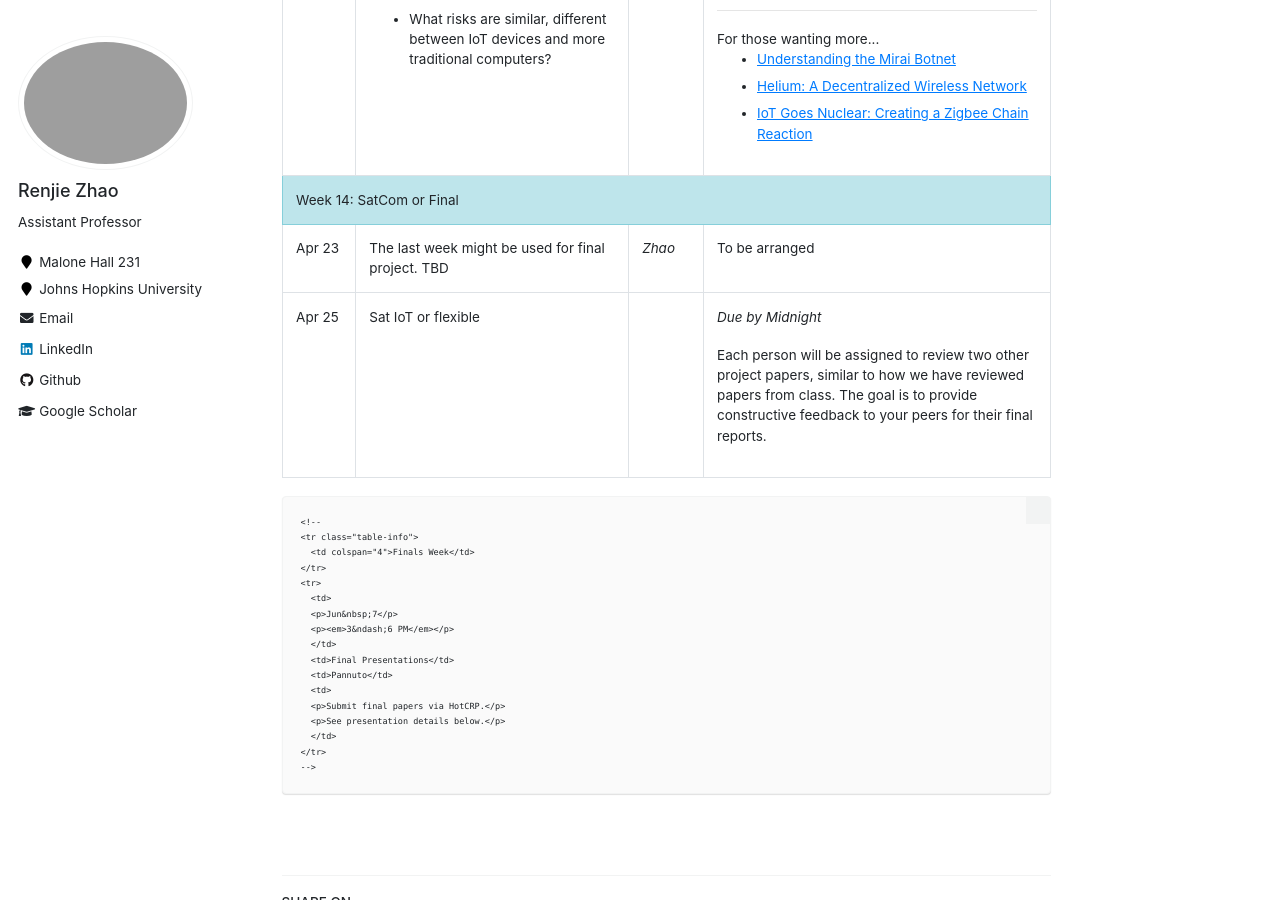
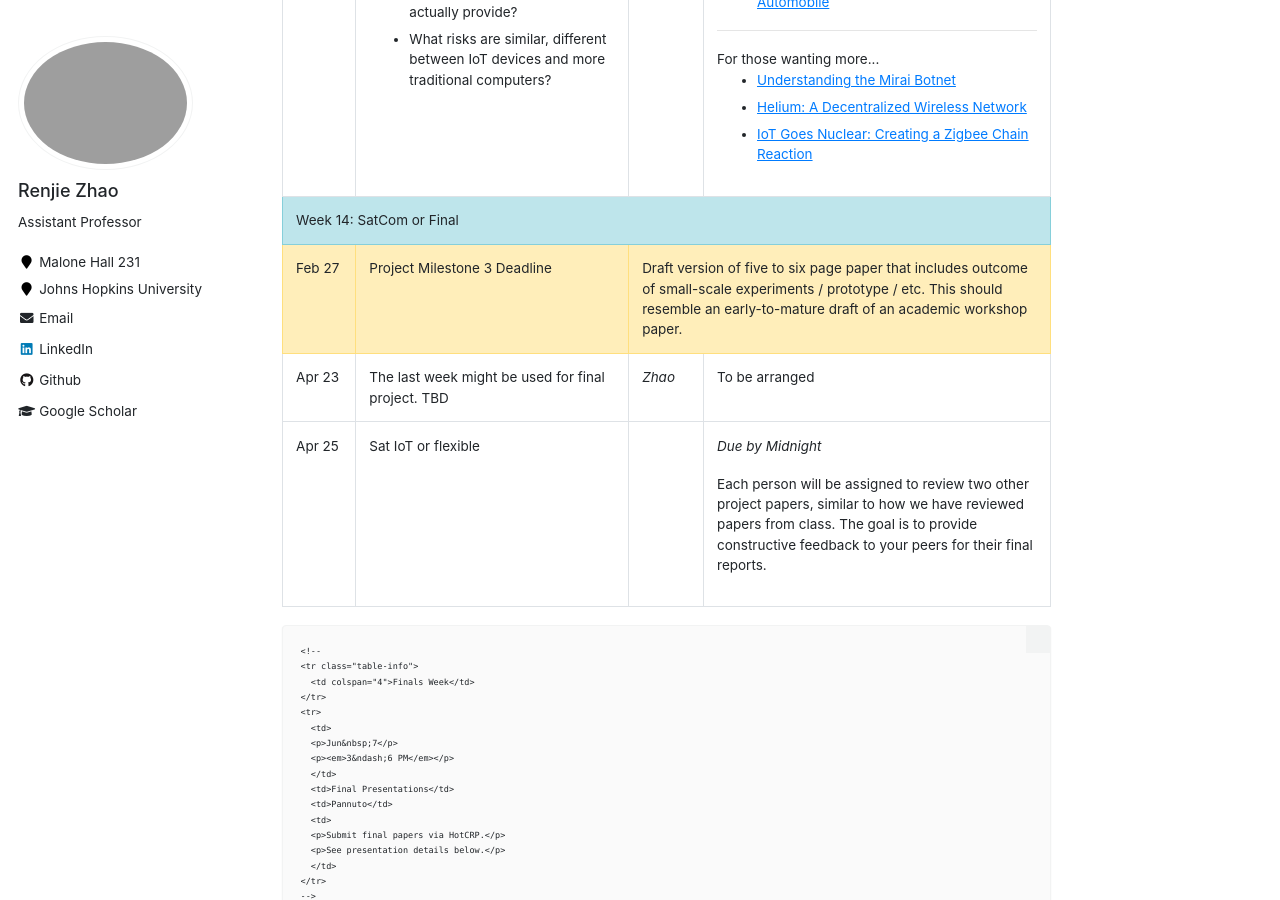
Before and after one commit to mle0108/RenjieZhao.github.io, a Jekyll site: the page built from _teaching/2024-spring-716.md, in a window 1280 px wide and 900 px high, scrolled down 11730 px. Built offline with Jekyll 4.4.1, drawn with Linux system fonts in a browser that asks for light colours; some of the changed text lies outside the part shown.

Commit message:
update project timeline

```diff
--- a/_teaching/2024-spring-716.md
+++ b/_teaching/2024-spring-716.md
@@ -244,7 +244,7 @@ The project will have three milestones:
       <td>Project grouping and discussion lead registration</td>
       <td colspan="2">
           Work with Jienan to register your project group;
-          <br> <a href="https://github.com/RenjieZhao/RenjieZhao.github.io/blob/master/_teaching/2024-spring-716.md">Sign up for to lead discussion by submitting a pull request.</a>.
+          <br> <a href="https://github.com/RenjieZhao/RenjieZhao.github.io/blob/master/_teaching/2024-spring-716.md">Sign up for to lead discussion by submitting a pull request</a>.
           <!--
           <a href="https://github.com/ppannuto/patpannuto.com/blob/master/classes/2021/spring/cse291/index.md">Sign up for to lead discussion by submitting a pull request.</a> <small>Conflicts resolved by timestamp (first come, first serve).</small>
           -->
@@ -535,6 +535,11 @@ The project will have three milestones:
     <tr class="table-info">
         <td colspan="4">Week 6: Communication (Part II)</td>
     </tr>
+    <tr class="table-warning">
+      <td>Feb&nbsp;27</td>
+      <td>Project Milestone 2 Deadline</td>
+      <td colspan="2">Three to four page draft that includes a literature review ("Related Work"), proposed experiments, and their expected outcomes.</td>
+    </tr>
     <tr>
         <td>Feb&nbsp;27</td>
         <td>
@@ -637,11 +642,11 @@ The project will have three milestones:
     <tr class="table-info">
       <td colspan="4">Week 8: Computing at edge</td>
     </tr>
-    <tr class="table-warning">
+    <!-- <tr class="table-warning">
       <td>May 10</td>
       <td>Project Milestone 2 Feedback Deadline</td>
       <td colspan="2">This is a course staff commitment &ndash; we will have feedback on each project proposal back to you by end of day.</td>
-    </tr>
+    </tr> -->
     <tr>
       <td>Mar&nbsp;12</td>
       <td>
@@ -1002,6 +1007,11 @@ The project will have three milestones:
     <tr class="table-info">
       <td colspan="4">Week 14: SatCom or Final</td>
     </tr>
+    <tr class="table-warning">
+      <td>Feb&nbsp;27</td>
+      <td>Project Milestone 3 Deadline</td>
+      <td colspan="2">Draft version of five to six page paper that includes outcome of small-scale experiments / prototype / etc. This should resemble an early-to-mature draft of an academic workshop paper.</td>
+    </tr>
     <tr>
       <td>Apr&nbsp;23</td>
       <td>The last week might be used for final project. TBD
```
